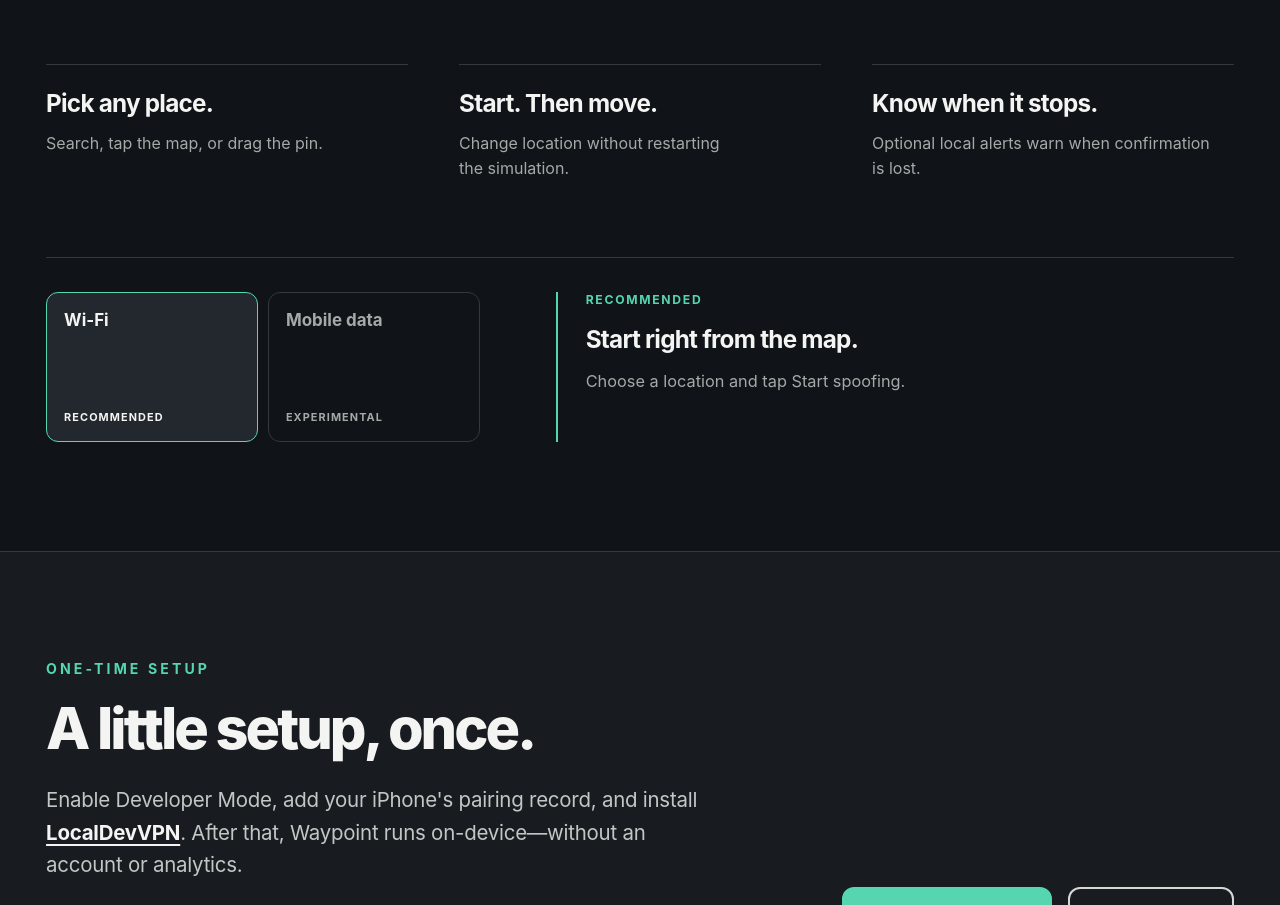
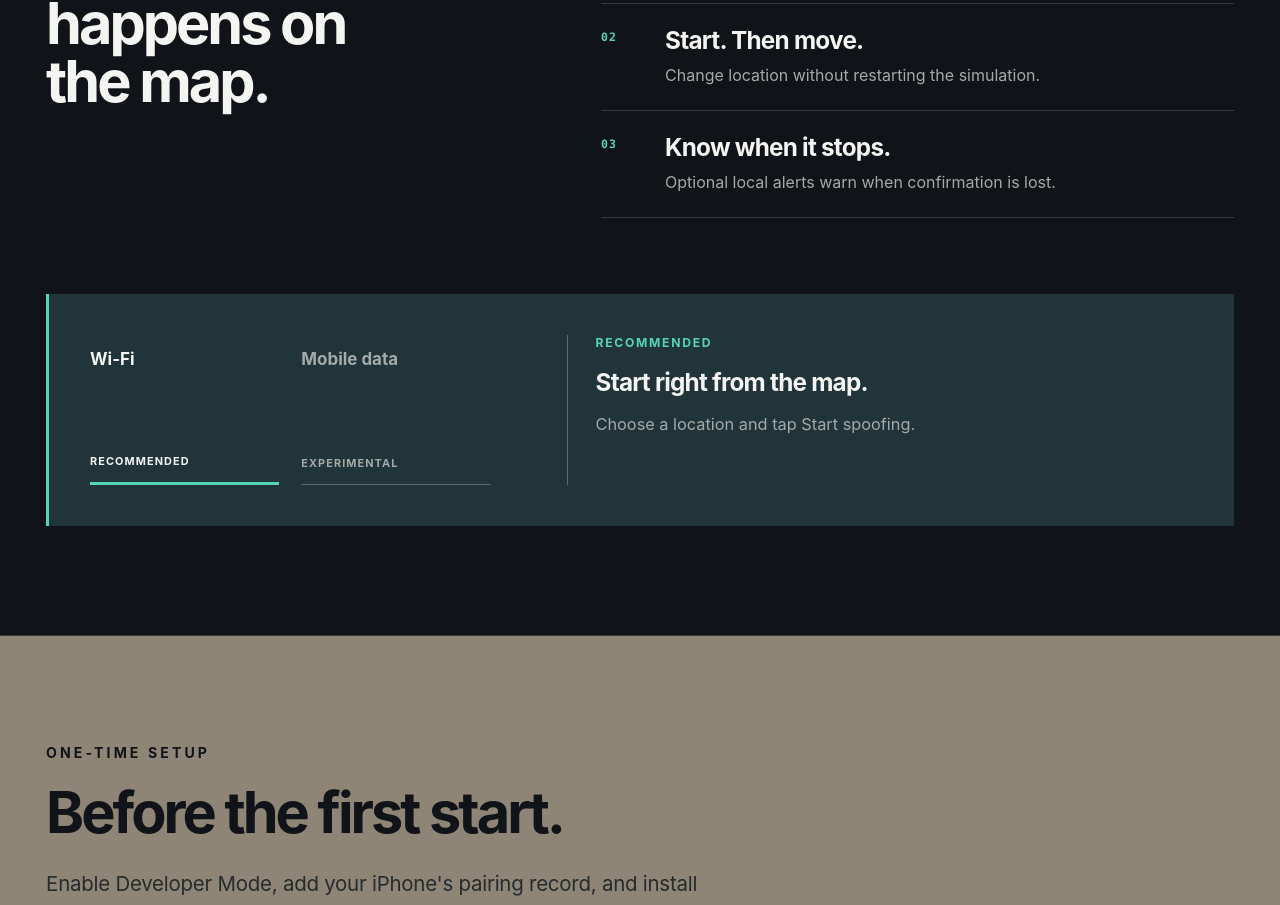
Before and after one commit to raph559/WaypointApp, a React (Vite) app in the folder website/: page / in a window 1280 px wide. Shown: the part 898-1803 px from the top of the page. Built offline with nearby package versions, Linux system fonts and the light colour scheme.

Commit message:
feat(website): add editorial visual identity

```diff
--- a/website/src/App.jsx
+++ b/website/src/App.jsx
@@ -151,22 +151,29 @@ export function App() {
 
         <section className="section feature-section" id="features">
           <div className="section-inner" data-reveal>
+            <div className="feature-overview">
               <header className="section-heading">
                 <p className="section-kicker">How it works</p>
-              <h2>Pick. Start. Move.</h2>
+                <h2>Everything happens on the map.</h2>
               </header>
 
-            <div className="capability-grid">
+              <div className="capability-list">
                 {capabilities.map((capability, index) => (
                   <article
                     className="capability"
                     key={capability.title}
                     style={{ "--item-delay": `${index * 70}ms` }}
                   >
+                    <span className="capability-index" aria-hidden="true">
+                      {String(index + 1).padStart(2, "0")}
+                    </span>
+                    <div>
                       <h3>{capability.title}</h3>
                       <p>{capability.body}</p>
+                    </div>
                   </article>
                 ))}
+              </div>
             </div>
 
             <div className="connection-switcher">
@@ -210,7 +217,7 @@ export function App() {
           <div className="section-inner setup-inner" data-reveal>
             <div>
               <p className="section-kicker">One-time setup</p>
-              <h2>A little setup, once.</h2>
+              <h2>Before the first start.</h2>
               <p className="setup-copy">
                 Enable Developer Mode, add your iPhone&apos;s pairing record,
                 and install <a href={links.localDevVPN}>LocalDevVPN</a>. After
--- a/website/src/styles.css
+++ b/website/src/styles.css
@@ -7,7 +7,8 @@
   font-synthesis: none;
   text-rendering: optimizeLegibility;
   --graphite: #101318;
-  --graphite-raised: #181c21;
+  --petrol: #20343a;
+  --terrain: #8f8576;
   --soft-white: #f4f5f2;
   --mint: #55d6b0;
   --mint-bright: #6fe0bd;
@@ -205,7 +206,7 @@ h1 {
   align-items: center;
   justify-content: center;
   border: 2px solid transparent;
-  border-radius: 12px;
+  border-radius: 6px;
   font-size: 1.06rem;
   font-weight: 730;
   line-height: 1;
@@ -286,7 +287,7 @@ h1 {
   margin: 0;
   color: var(--soft-white);
   font-size: clamp(2.65rem, 4.5vw, 4.45rem);
-  font-weight: 760;
+  font-weight: 690;
   line-height: 1.02;
   letter-spacing: -0.052em;
 }
@@ -295,7 +296,7 @@ h1 {
   margin: 0;
   color: var(--soft-white);
   font-size: clamp(1.3rem, 1.9vw, 1.75rem);
-  font-weight: 710;
+  font-weight: 680;
   line-height: 1.16;
   letter-spacing: -0.032em;
 }
@@ -304,22 +305,38 @@ h1 {
   border-block: 1px solid var(--line);
 }
 
-.capability-grid {
-  margin-top: clamp(52px, 5.5vw, 72px);
+.feature-overview {
   display: grid;
-  grid-template-columns: repeat(3, 1fr);
-  gap: clamp(28px, 4vw, 54px);
+  grid-template-columns: minmax(280px, 0.82fr) minmax(0, 1.18fr);
+  gap: clamp(64px, 9vw, 128px);
+  align-items: start;
+}
+
+.capability-list {
+  border-top: 1px solid var(--line);
 }
 
 .capability {
   min-width: 0;
-  padding-top: 24px;
-  border-top: 1px solid var(--line);
+  padding: 22px 0;
+  display: grid;
+  grid-template-columns: 48px 1fr;
+  gap: 16px;
+  border-bottom: 1px solid var(--line);
+}
+
+.capability-index {
+  padding-top: 4px;
+  color: var(--mint);
+  font-family: ui-monospace, "SFMono-Regular", Menlo, Consolas, monospace;
+  font-size: 0.72rem;
+  font-weight: 720;
+  letter-spacing: 0.08em;
 }
 
 .capability p {
-  max-width: 340px;
-  margin: 14px 0 0;
+  max-width: 520px;
+  margin: 9px 0 0;
   color: var(--muted);
   font-size: 1rem;
   line-height: 1.55;
@@ -327,22 +344,23 @@ h1 {
 
 .connection-switcher {
   margin-top: clamp(54px, 6vw, 76px);
-  padding-top: 34px;
+  padding: clamp(28px, 3.2vw, 42px);
   display: grid;
   grid-template-columns: minmax(300px, 0.78fr) minmax(0, 1.22fr);
   gap: clamp(42px, 6vw, 76px);
-  border-top: 1px solid var(--line);
+  background: var(--petrol);
+  border-left: 3px solid var(--mint);
 }
 
 .mode-tabs {
   display: grid;
   grid-template-columns: repeat(2, 1fr);
-  gap: 10px;
+  gap: 22px;
 }
 
 .mode-tab {
-  min-height: 92px;
-  padding: 17px;
+  min-height: 84px;
+  padding: 14px 0;
   display: flex;
   align-items: flex-start;
   justify-content: space-between;
@@ -350,8 +368,9 @@ h1 {
   gap: 12px;
   color: var(--muted);
   background: transparent;
-  border: 1px solid var(--line);
-  border-radius: 12px;
+  border: 0;
+  border-bottom: 1px solid rgba(244, 245, 242, 0.28);
+  border-radius: 0;
   text-align: left;
   cursor: pointer;
   transition:
@@ -377,14 +396,14 @@ h1 {
 
 .mode-tab[aria-pressed="true"] {
   color: var(--soft-white);
-  background: #23282e;
-  border-color: var(--mint);
+  background: transparent;
+  border-bottom: 3px solid var(--mint);
 }
 
 .connection-panel {
   min-height: 150px;
   padding-left: 28px;
-  border-left: 2px solid var(--mint);
+  border-left: 1px solid rgba(244, 245, 242, 0.28);
   animation: panel-enter 260ms var(--ease-out) both;
 }
 
@@ -406,21 +425,21 @@ h1 {
 }
 
 .setup-section {
-  color: var(--soft-white);
-  background: var(--graphite-raised);
-  border-bottom: 1px solid var(--line);
+  color: var(--graphite);
+  background: var(--terrain);
+  border-bottom: 0;
 }
 
 .setup-section .section-kicker {
-  color: var(--mint);
+  color: var(--graphite);
 }
 
 .setup-section h2 {
-  color: var(--soft-white);
+  color: var(--graphite);
 }
 
 .setup-section a:focus-visible {
-  outline-color: var(--mint);
+  outline-color: var(--graphite);
 }
 
 .setup-inner {
@@ -433,14 +452,14 @@ h1 {
 .setup-copy {
   max-width: 760px;
   margin: 26px 0 0;
-  color: #c1c7c4;
+  color: #262b2d;
   font-size: clamp(1.08rem, 1.6vw, 1.3rem);
   line-height: 1.58;
   letter-spacing: -0.012em;
 }
 
 .setup-copy a {
-  color: var(--soft-white);
+  color: var(--graphite);
   font-weight: 720;
   text-decoration: underline;
   text-underline-offset: 4px;
@@ -448,26 +467,52 @@ h1 {
 
 .setup-facts {
   margin: 32px 0 0;
-  padding: 0;
+  padding: 22px 0 0;
   display: flex;
   flex-wrap: wrap;
-  gap: 10px;
+  gap: 12px 0;
   list-style: none;
+  border-top: 1px solid rgba(16, 19, 24, 0.32);
 }
 
 .setup-facts li {
-  padding: 9px 13px;
-  color: #c7cdca;
-  background: #1d2227;
-  border: 1px solid #42484c;
-  border-radius: 999px;
+  padding: 0 18px;
+  color: var(--graphite);
+  border-left: 1px solid rgba(16, 19, 24, 0.32);
   font-size: 0.84rem;
   font-weight: 680;
+}
+
+.setup-facts li:first-child {
+  padding-left: 0;
+  border-left: 0;
 }
 
 .setup-actions {
   flex: 0 0 auto;
   justify-content: flex-end;
+}
+
+.setup-section .button-primary {
+  color: var(--soft-white);
+  background: var(--graphite);
+  border-color: var(--graphite);
+}
+
+.setup-section .button-primary:hover {
+  background: #24292f;
+  border-color: #24292f;
+}
+
+.setup-section .button-secondary {
+  color: var(--graphite);
+  border-color: var(--graphite);
+}
+
+.setup-section .button-secondary:hover {
+  color: var(--soft-white);
+  background: var(--graphite);
+  border-color: var(--graphite);
 }
 
 .site-footer {
@@ -580,13 +625,12 @@ h1 {
 }
 
 @media (hover: hover) and (pointer: fine) {
-  .button:hover,
-  .mode-tab:hover {
+  .button:hover {
     transform: translate3d(0, -2px, 0);
   }
 
   .mode-tab:hover {
-    border-color: #747c79;
+    color: var(--soft-white);
   }
 }
 
@@ -670,6 +714,11 @@ h1 {
   .setup-actions {
     justify-content: flex-start;
   }
+
+  .feature-overview {
+    grid-template-columns: 1fr;
+    gap: 48px;
+  }
 }
 
 @media (max-width: 760px) {
@@ -681,13 +730,8 @@ h1 {
     padding-block: 72px;
   }
 
-  .capability-grid,
   .connection-switcher {
     grid-template-columns: 1fr;
-  }
-
-  .capability-grid {
-    gap: 28px;
   }
 
   .connection-switcher {
@@ -696,6 +740,17 @@ h1 {
 
   .connection-panel {
     min-height: 0;
+  }
+
+  .setup-facts {
+    display: grid;
+    grid-template-columns: repeat(2, minmax(0, 1fr));
+    gap: 14px 24px;
+  }
+
+  .setup-facts li {
+    padding: 0;
+    border-left: 0;
   }
 
   .site-footer {
@@ -754,6 +809,10 @@ h1 {
     padding-left: 20px;
   }
 
+  .setup-facts {
+    grid-template-columns: 1fr;
+  }
+
   .site-footer nav {
     align-items: flex-start;
     flex-direction: column;
```
Lines whose indentation alone changed are shown as unchanged.
